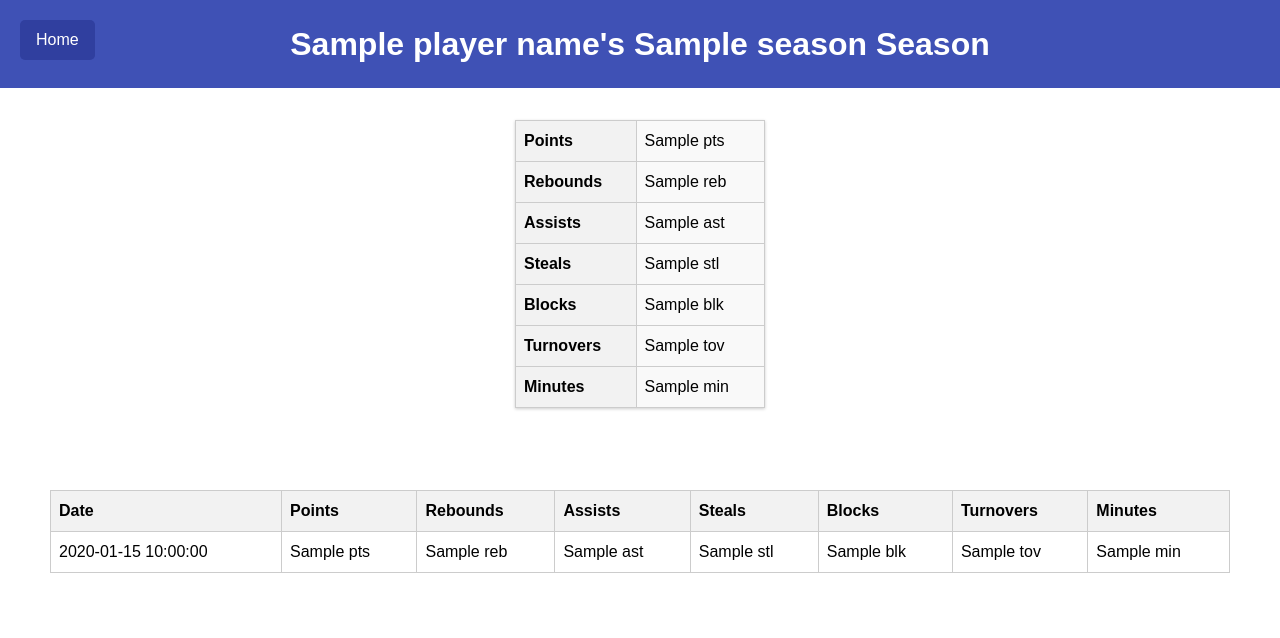
After one commit to Hobanator123/NBA_WEB_APP, a Flask app: template src/templates/player_season.html in a window 1280 px wide. The commit adds this page. Shown: the top 638 px of the page. Run offline with Flask 3, Linux system fonts and the light colour scheme; the template is opened without the code that fills it: most values are stand-ins (such as "Sample title", 1, 10 or a date in 2020).

Commit message:
Adding a player season page

```diff
--- a/src/main.py
+++ b/src/main.py
@@ -1,7 +1,7 @@
-from flask import Flask, render_template, url_for, request, redirect
+from flask import Flask, render_template, request, redirect
 from nba_api.stats.static import players, teams
-from nba_api.stats.endpoints import playercareerstats
 import json
+from nba_requests import get_team_roster, get_player_averages, get_player_season
 
 
 app = Flask(__name__)
@@ -11,16 +11,6 @@ player_names = [player["full_name"] for player in all_players]
 all_teams = teams.get_teams()
 team_names = [team["full_name"] for team in all_teams]
 
-headers = {
-    'Host': 'stats.nba.com',
-    'User-Agent': 'Mozilla/5.0 (Windows NT 10.0; Win64; x64) AppleWebKit/537.36 (KHTML, like Gecko) Chrome/113.0.0.0 Safari/537.36',
-    'x-nba-stats-origin': 'stats',
-    'Accept': 'application/json, text/plain, */*',
-    'Accept-Language': 'en-US,en;q=0.5',
-    'Referer': 'https://stats.nba.com/',
-    'Accept-Encoding': 'gzip, deflate, br',
-    'Connection': 'keep-alive',
-}
 
 @app.route("/")
 def home():
@@ -50,11 +40,19 @@ def player_search():
 def player(player_id):
     player_name = [p for p in all_players if p['id'] == int(player_id)][0]['full_name']
     try:
-        career = playercareerstats.PlayerCareerStats(player_id=player_id, headers=headers, timeout=10)
-        player_info = career.get_data_frames()[0]
-        return render_template("player.html", player_name=player_name, player_info=player_info)
+        player_career_averages = get_player_averages(player_name, player_id).sort_values(by=["GROUP_VALUE"], ascending=False)
     except json.decoder.JSONDecodeError:
         return render_template("player_search.html", players=player_names, player_not_found=True)
+
+    return render_template("player.html", player_id=player_id, player_name=player_name, player_info=player_career_averages)
+
+
+@app.route("/player/<player_id>/<season_id>")
+def player_season(player_id, season_id):
+    player_name = [p for p in all_players if p['id'] == int(player_id)][0]['full_name']
+    player_games = get_player_season(player_name, player_id, season_id)
+    player_season_overall = player_games[["PTS", "REB", "AST", "STL", "BLK", "TOV", "MIN"]].mean().round(2)
+    return render_template("player_season.html", player_name=player_name, player_games=player_games, player_avg=player_season_overall, season=season_id)
 
 
 @app.route("/team/list", methods=["POST", "GET"])
@@ -85,7 +83,10 @@ def team_search():
 def team(team_id):
     team_info = [t for t in all_teams if t['id'] == int(team_id)][0]
 
-    return render_template("team.html", team_info=team_info)
+    team_roster_df = get_team_roster(team_id)
+
+    return render_template("team.html", team_info=team_info, team_ros=team_roster_df)
+
 
 
 if __name__ == "__main__":
--- /dev/null
+++ b/src/nba_requests.py
@@ -0,0 +1,60 @@
+import requests
+from datetime import datetime
+import pandas as pd
+import json
+
+headers = {
+    'Host': 'stats.nba.com',
+    'User-Agent': 'Mozilla/5.0 (Windows NT 10.0; Win64; x64) AppleWebKit/537.36 (KHTML, like Gecko) Chrome/113.0.0.0 Safari/537.36',
+    'Accept': 'application/json, text/plain, */*',
+    'Accept-Language': 'en-US,en;q=0.5',
+    'Referer': 'https://stats.nba.com/',
+    'Accept-Encoding': 'gzip, deflate, br',
+    'Connection': 'keep-alive',
+    'x-nba-stats-origin': 'stats',
+    'x-nba-stats-token': 'true'
+}
+
+
+base_url = "https://stats.nba.com/stats"
+
+
+CURR_SEASON = str(datetime.now().year) + "-" + str(datetime.now().year + 1)[2:]
+
+def get_team_roster(team_id):
+    print(f"Parsing roster for team_id: {team_id}")
+    url = f"{base_url}/commonteamroster?LeagueID=00&Season=2022-23&TeamID={team_id}"
+    response = requests.get(url, headers=headers)
+    results = json.loads(response.content)['resultSets']
+    roster = [result for result in results if result["name"] == "CommonTeamRoster"][0]
+    columns = roster["headers"]
+    data = roster["rowSet"]
+    return pd.DataFrame(data, columns=columns)
+
+def get_player_averages(player_name, player_id):
+    print(f"Processing player: {player_name}")
+    url = f"{base_url}/playerdashboardbyyearoveryearcombined?DateFrom=&DateTo=&GameSegment=&LastNGames=0&LeagueID=00&Location=&MeasureType=Base&Month=0&OpponentTeamID=0&Outcome=&PORound=0&PaceAdjust=N&PerMode=PerGame&Period=0&PlayerID={player_id}&PlusMinus=N&Rank=N&Season={CURR_SEASON}&SeasonSegment=&SeasonType=Regular%20Season&ShotClockRange=&VsConference=&VsDivision="
+    try:
+        response = requests.get(url, headers=headers, timeout=10)
+    except requests.exceptions.ReadTimeout:
+        print("exception caught, trying again...")
+        response = requests.get(url, headers=headers, timeout=10)
+    results = json.loads(response.content)['resultSets']
+    yearly_averages = [result for result in results if result["name"] == "ByYearBasePlayerDashboard"][0]
+    columns = yearly_averages["headers"]
+    data = yearly_averages["rowSet"]
+
+    yearly_averages_df = pd.DataFrame(data, columns=columns)
+    yearly_averages_df["PLAYER_NAME"] = player_name
+    yearly_averages_df["PLAYER_ID"] = str(player_id)
+
+    return yearly_averages_df.fillna(0.00).round(2)
+
+def get_player_season(player_name, player_id, season_id):
+    print(f"Parsing player: {player_name} for season: {season_id}")
+    url = f"{base_url}/playergamelog?DateFrom=&DateTo=&LeagueID=00&PlayerID={player_id}&Season={season_id}&SeasonType=Regular%20Season"
+    response = requests.get(url, headers=headers)
+    games = json.loads(response.content)['resultSets'][0]
+    columns = games["headers"]
+    data = games["rowSet"]
+    return pd.DataFrame(data, columns=columns).fillna(0.00).round(2)
--- a/src/static/css/styles.css
+++ b/src/static/css/styles.css
@@ -167,6 +167,9 @@ text-align: left;
 /* Style the home button */
 .home-button {
 display: inline-block;
+position: absolute;
+top: 20px;
+left: 20px;
 background-color: #303f9f;
 color: white;
 padding: 0.5rem 1rem;
@@ -175,9 +178,6 @@ border-radius: 5px;
 font-size: 1em;
 cursor: pointer;
 text-decoration: none;
-position: fixed;
-top: 10px;
-left: 10px;
 transition: background-color 0.3s ease;
 }
 
@@ -190,3 +190,38 @@ background-color: #1c2c91;
   overflow-y: auto;
   overflow-x: hidden;
 }
+
+#season-overall table {
+  border-collapse: collapse;
+  max-width: 250px;
+  width: 100%;
+  margin: 2rem auto;
+  background-color: #f9f9f9;
+  box-shadow: 0 1px 3px rgba(0, 0, 0, 0.2);
+  }
+
+#player-season {
+  display: flex;
+  justify-content: center;
+  padding: 50px;
+  box-sizing: border-box;
+  overflow: hidden; /* to prevent the page itself from scrolling */
+}
+
+#player-season th {
+  position: sticky;
+  top: 0;
+  background-color: #f2f2f2; /* or whatever color you want for the header */
+  z-index: 2;
+}
+
+#player-season .table-wrapper {
+  width: 100%;
+  max-height: 400px;
+  overflow-y: auto;
+}
+
+#player-season table {
+  width: 100%;
+  box-sizing: border-box;
+}
--- a/src/templates/base.html
+++ b/src/templates/base.html
@@ -2,7 +2,7 @@
 <html lang="en">
 <head>
     <meta charset="UTF-8">
-    <meta name="viewport" content="width-device-width, initial-scale=1.0">
+    <meta name="viewport" content="width=device-width, initial-scale=1.0">
     <meta http-equiv="X-UA-Compatible" content="ie-edge">
     <link rel="stylesheet" href="{{ url_for('static', filename='css/styles.css') }}">
     {% block head %}{% endblock %}
--- /dev/null
+++ b/src/templates/player_season.html
@@ -0,0 +1,73 @@
+{%extends 'base.html'%}
+
+{% block head %}
+<title>Player Season</title>
+{% endblock %}
+
+{% block body %}
+<header>
+    <h1 style="text-align: center;">{{player_name}}'s {{season}} Season</h1>
+</header>
+<main>
+    <div id="season-overall">
+        <table>
+            <tr>
+                <th>Points</th>
+                <td>{{ player_avg["PTS"] }}</td>
+            </tr>
+            <tr>
+                <th>Rebounds</th>
+                <td>{{ player_avg["REB"] }}</td>
+            </tr>
+            <tr>
+                <th>Assists</th>
+                <td>{{ player_avg["AST"] }}</td>
+            </tr>
+            <tr>
+                <th>Steals</th>
+                <td>{{ player_avg["STL"] }}</td>
+            </tr>
+            <tr>
+                <th>Blocks</th>
+                <td>{{ player_avg["BLK"] }}</td>
+            </tr>
+            <tr>
+                <th>Turnovers</th>
+                <td>{{ player_avg["TOV"] }}</td>
+            </tr>
+            <tr>
+                <th>Minutes</th>
+                <td>{{ player_avg["MIN"] }}</td>
+            </tr>
+        </table>
+    </div>
+    <div id="player-season">
+        <div class="table-wrapper">
+            <table>
+                <tr>
+                    <th>Date</th>
+                    <th>Points</th>
+                    <th>Rebounds</th>
+                    <th>Assists</th>
+                    <th>Steals</th>
+                    <th>Blocks</th>
+                    <th>Turnovers</th>
+                    <th>Minutes</th>
+                </tr>
+                {% for index, row in player_games.iterrows() %}
+                    <tr>
+                        <td>{{ row["GAME_DATE"] }}</td>
+                        <td>{{ row["PTS"] }}</td>
+                        <td>{{ row["REB"] }}</td>
+                        <td>{{ row["AST"] }}</td>
+                        <td>{{ row["STL"] }}</td>
+                        <td>{{ row["BLK"] }}</td>
+                        <td>{{ row["TOV"] }}</td>
+                        <td>{{ row["MIN"] }}</td>
+                    </tr>
+                {% endfor %}
+            </table>
+        </div>
+    </div>
+</main>
+{% endblock %}
```
Also changed, not shown: src/templates/player.html (+7 -1 lines), src/templates/team.html (+25 -0 lines).
